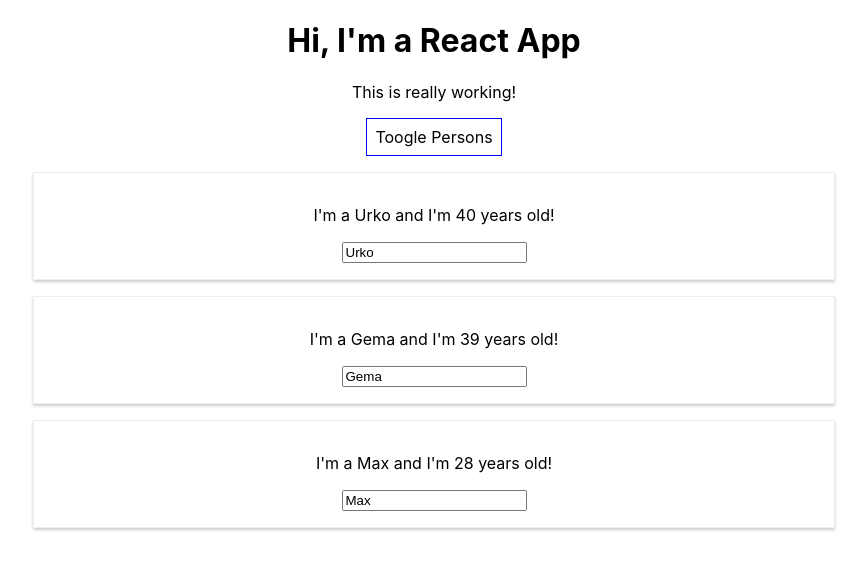
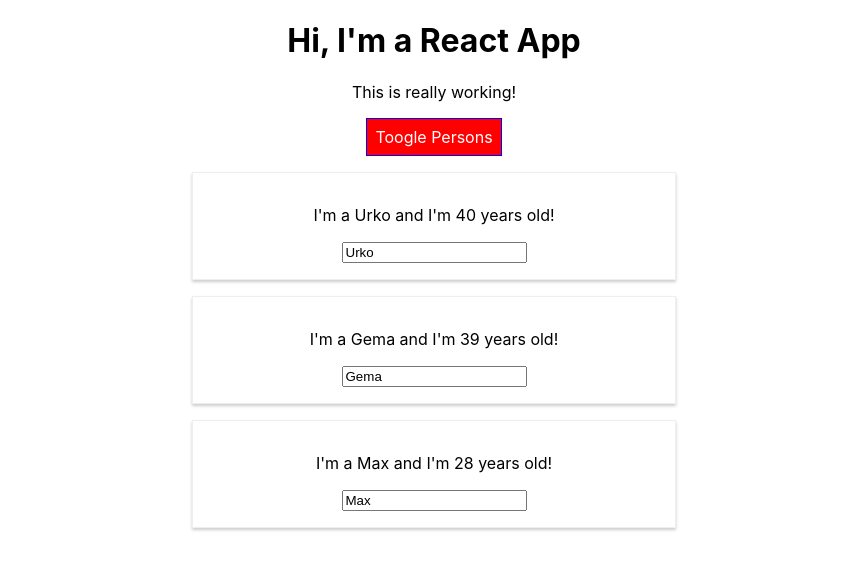
Before and after one commit to uRuiz/react_app, a React (Create React App) app: page / in a window 1280 px wide. Both pictures are taken after a click on the button "Toogle Persons". Shown: the top 570 px of the page, without its empty margins (206-1073 px from the left). Built offline with nearby package versions, Linux system fonts and the light colour scheme.

Commit message:
Complete before chapter 8

```diff
--- a/package.json
+++ b/package.json
@@ -3,6 +3,7 @@
   "version": "0.1.0",
   "private": true,
   "dependencies": {
+    "radium": "^0.25.1",
     "react": "^16.7.0",
     "react-dom": "^16.7.0",
     "react-scripts": "2.1.3"
--- a/src/App.css
+++ b/src/App.css
@@ -1,3 +1,11 @@
 .App {
   text-align: center;
 }
+
+.red {
+  color: red;
+}
+
+.bold {
+  font-weight: bold;
+}
--- a/src/App.js
+++ b/src/App.js
@@ -1,6 +1,8 @@
 import React, { Component } from 'react';
 import './App.css';
 import Person from './Person/Person';
+import Radium, { StyleRoot } from 'radium';
+
 
 class App extends Component {
   state = {
@@ -42,12 +44,17 @@
   }
 
   render() {
-    const style = {
-      backgroundColor: 'white',
+    const myStyle = {
+      backgroundColor: 'green',
+      color: 'white',
       font: 'inherit',
       border: '1px solid blue',
       padding: '8px',
-      cursor: 'pointer'
+      cursor: 'pointer',
+      ':hover' : {
+        backgroundColor: 'lightgreen',
+        color: 'black'
+      }
     };
 
     let persons = null;
@@ -65,19 +72,37 @@
           })}
           </div>
       );
+
+      myStyle.backgroundColor = 'red';
+      myStyle[":hover"] = {
+        backgroundColor: 'salmon',
+        color: 'black'
+      }
     }
 
+
+    let classes = [];
+    if (this.state.persons.length <= 2) {
+      classes.push('red');
+    }
+    if (this.state.persons.length <= 1) {
+      classes.push('bold');
+    }
+
+
     return (
+      <StyleRoot>
         <div className="App">
           <h1>Hi, I'm a React App</h1>
-        <p>This is really working!</p>
+          <p className={classes.join(' ')}>This is really working!</p>
           <button
-          style ={style}
+            style ={myStyle}
             onClick={this.togglePersonsHandler}>Toogle Persons</button>
           {persons}
         </div>
+      </StyleRoot>
     );
   }
 }
 
-export default App;
+export default Radium(App);
--- a/src/Person/Person.js
+++ b/src/Person/Person.js
@@ -1,9 +1,16 @@
 import React from 'react';
 import './Person.css';
+import Radium from 'radium';
 
 const person = (props) => {
+    const style = {
+        '@media (min-width:  500px)': {
+            width: '450px'
+        }
+    }
+
     return (
-        <div className="Person">
+        <div className="Person" style={style}>
             <p onClick={props.click}>I'm a {props.name} and I'm {props.age} years old!</p>
             <p>{props.children}</p>
             <input type="text" onChange={props.changed} value= {props.name}/>
@@ -11,4 +18,4 @@
     )
 };
 
-export default person;
+export default Radium(person);
```
Also changed, not shown: 1 other file (tests, documents, lock files or other folders). Lines whose indentation alone changed are shown as unchanged.
